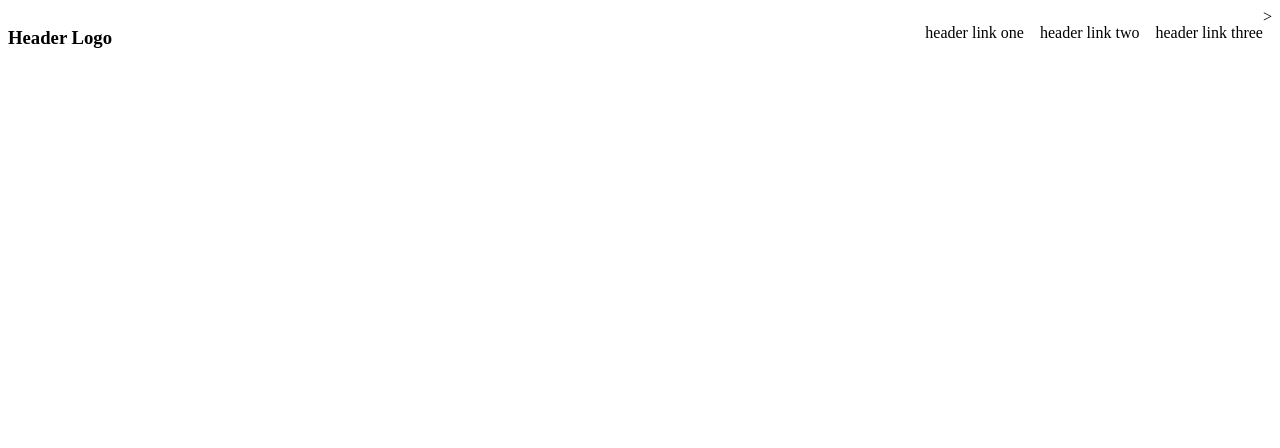
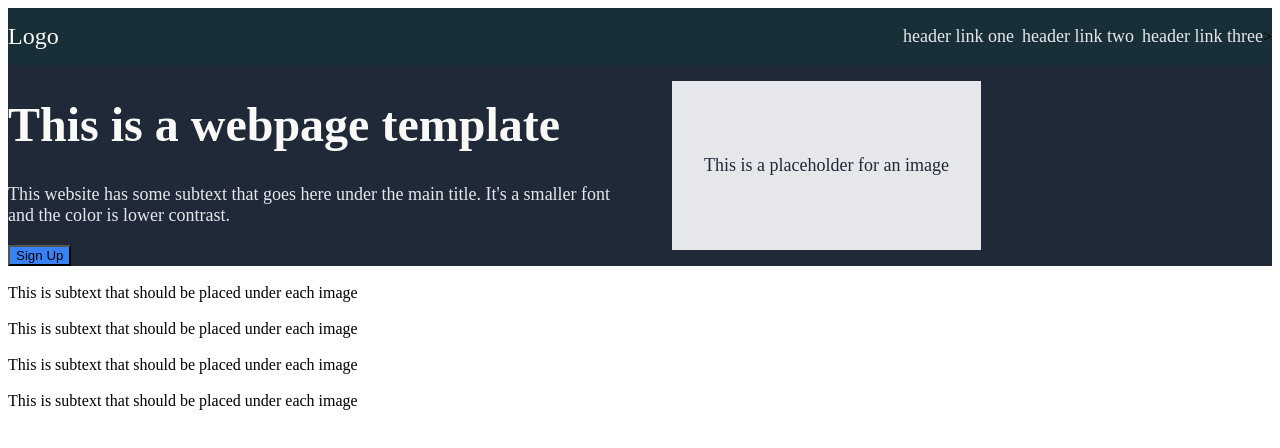
Before and after one commit to mikey13975/recap-project, a plain HTML site: page index.html in a window 1280 px wide. Drawn offline with Linux system fonts and the light colour scheme.

Commit message:
added header and hero

```diff
--- a/index.html
+++ b/index.html
@@ -7,13 +7,45 @@
     </head>
     <body>
         <div class="header">
-            <h3>Header Logo</h3>
+            <logo>Logo</logo>
             <ul>
                 <li>header link one</li>
                 <li>header link two</li>
                 <li>header link three</li>
             </ul>>
         </div>
+        <div class="hero">
+            <div class=hero-text>
+                <h1>This is a webpage template</h1>
+
+                <p>This website has some subtext that goes here
+                under the main title.  It's a smaller font and
+                the color is lower contrast.
+                </p>
+
+                <button>Sign Up</button>
+            </div>
+            <div class="image-container">
+                <div class="image">This is a placeholder for an image
+                </div>
+            </div>
+        </div>
+        <div class="info-container">
+            <img class="info-image">
+            <div class="info-text"> This is subtext that should be placed under each image</div>
+                <img class="info-image">
+                <div class="info-text"> This is subtext that should be placed under each image</div>
+            <img class="info-image">
+            <div class="info-text"> This is subtext that should be placed under each image</div>
+            <img class="info-image">
+            <div class="info-text"> This is subtext that should be placed under each image</div>
+
+
+
+
+
+
+
+        </div>
     </body>
 </html>
-    <meta charset=""
--- a/style.css
+++ b/style.css
@@ -1,14 +1,66 @@
 body {
     font-style:roboto;
+    font-size: 16px;
 }
 
 .header {
     display: flex;
+    align-items: center;
+    background-color: #192f37;
+}
+
+logo {
+    font-size:24px;
+    color: #F9FAF8;
 }
 
 ul {
     display: flex;
     list-style-type: none;
-    gap:16px;
+    gap:8px;
     margin-left: auto;
+    color:#E5E7EB;
+    font-size:18px;
 }
+
+div.hero {
+    background-color:#1f2937;
+    display:flex ;
+    flex-flow: column,wrap;
+    font-size:18px;
+    color:#E5E7EB;
+
+}
+
+div .hero-text{
+    width:50%;
+
+}
+h1 {
+    font-size:48px;
+    color:#f9faf8;
+    font-weight: extra-bold;
+}
+
+button{
+    background-color:#3882f6;
+
+}
+
+div .image-container{
+background:#E5E7EB;
+color:#1f2937;
+justify-content: center;
+align-items: center;
+display:flex ;
+margin:16px 32px;
+}
+
+.image-container .image{
+
+    padding:32px;
+}
+
+.info-image{
+    border: blue 2px;
+}
```
